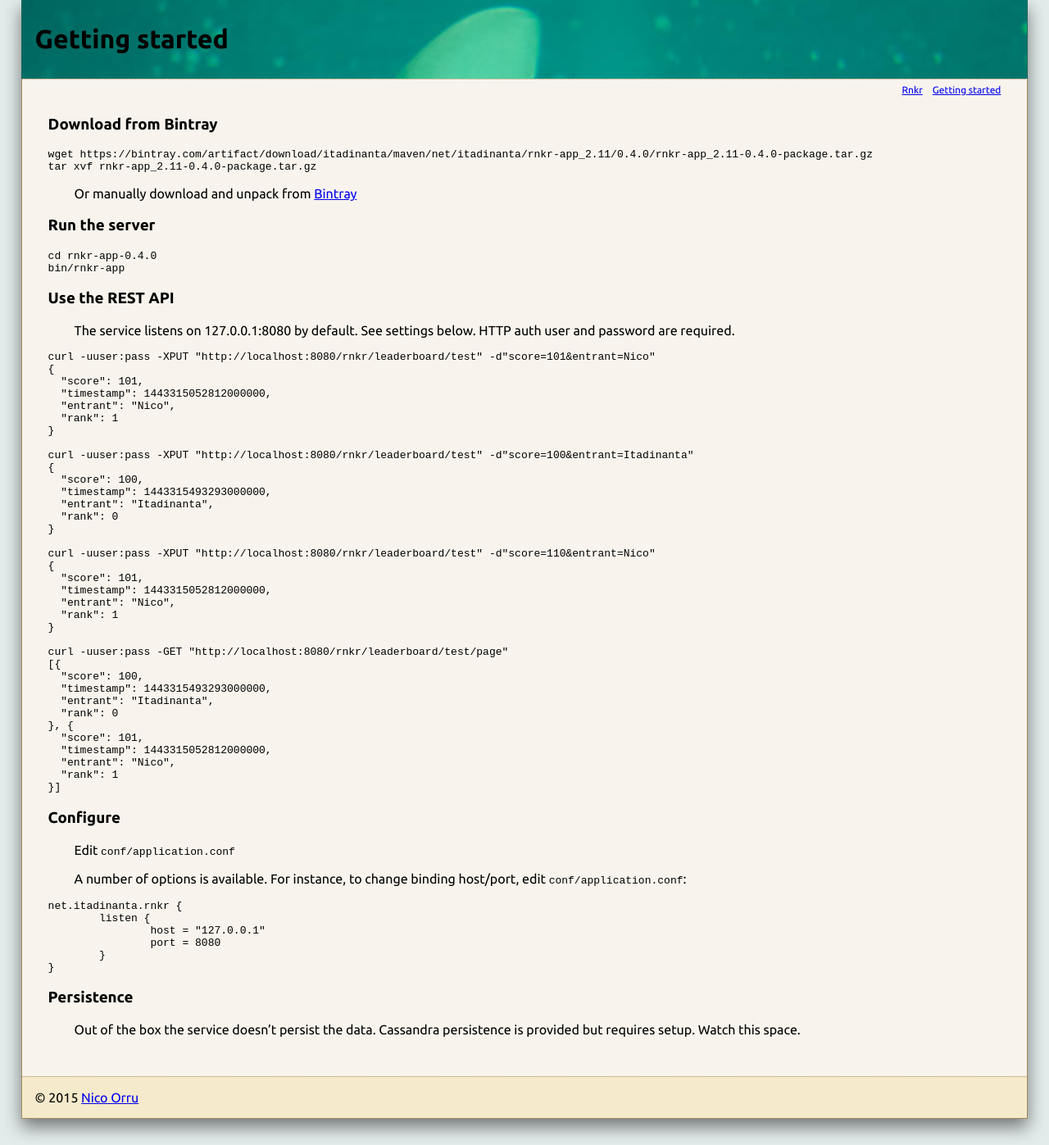
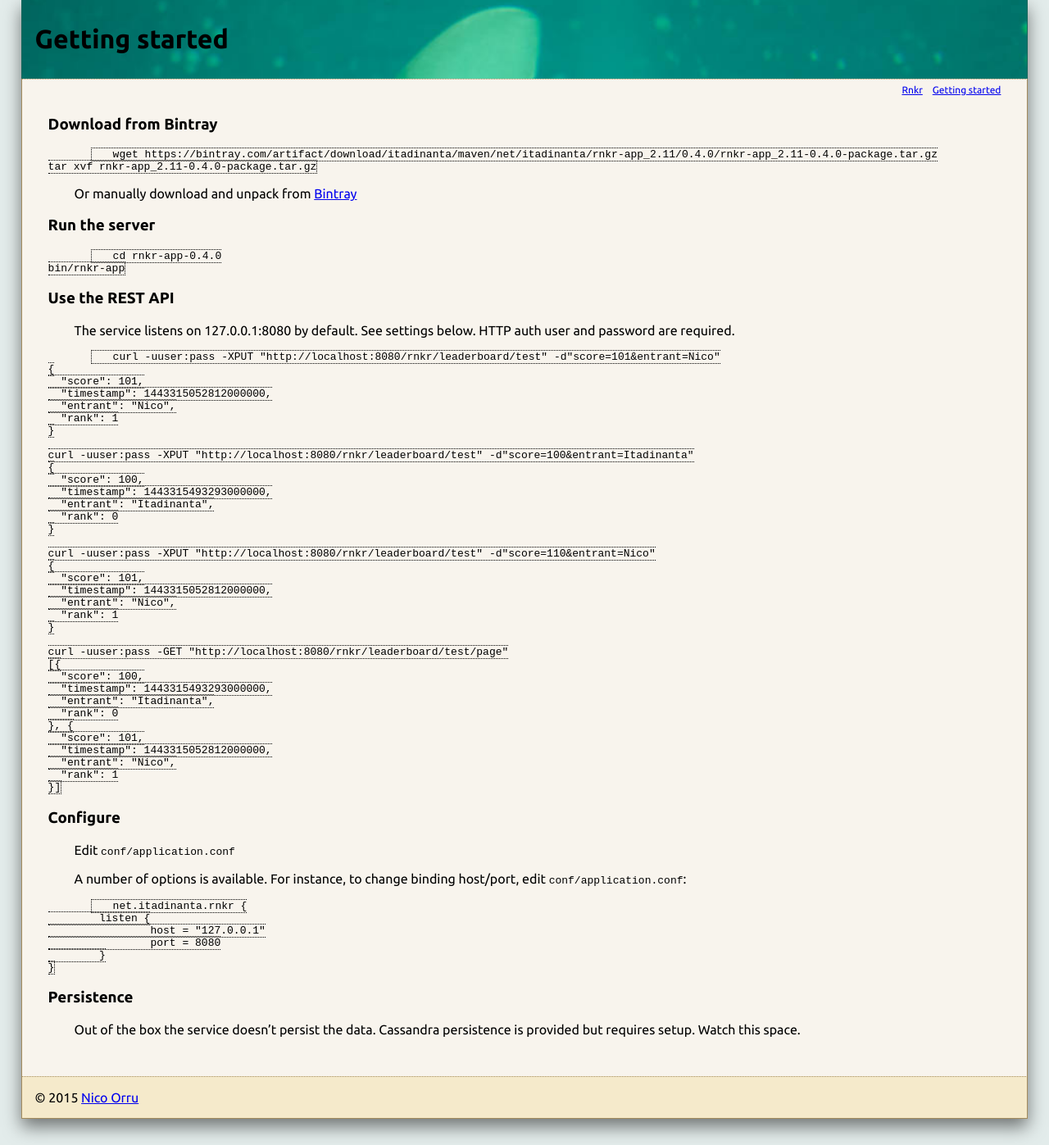
Before and after one commit to itadinanta/rnkr, a Jekyll site: the page built from quickstart.md, in a window 1280 px wide. Shown: the whole page at 82% size. Built offline with Jekyll 4.4.1, drawn with Linux system fonts in a browser that asks for light colours.

Commit message:
Style for code blocks

```diff
--- a/css/default.css
+++ b/css/default.css
@@ -75,3 +75,10 @@ body {
 	background: #F5EACB;
 	border-width: 1px 1px 1px 1px;
 }
+
+pre code {
+	margin-left: 4em;
+	padding-left: 2em;
+	border-style: dotted;
+	border-width: 1px;
+}
```
